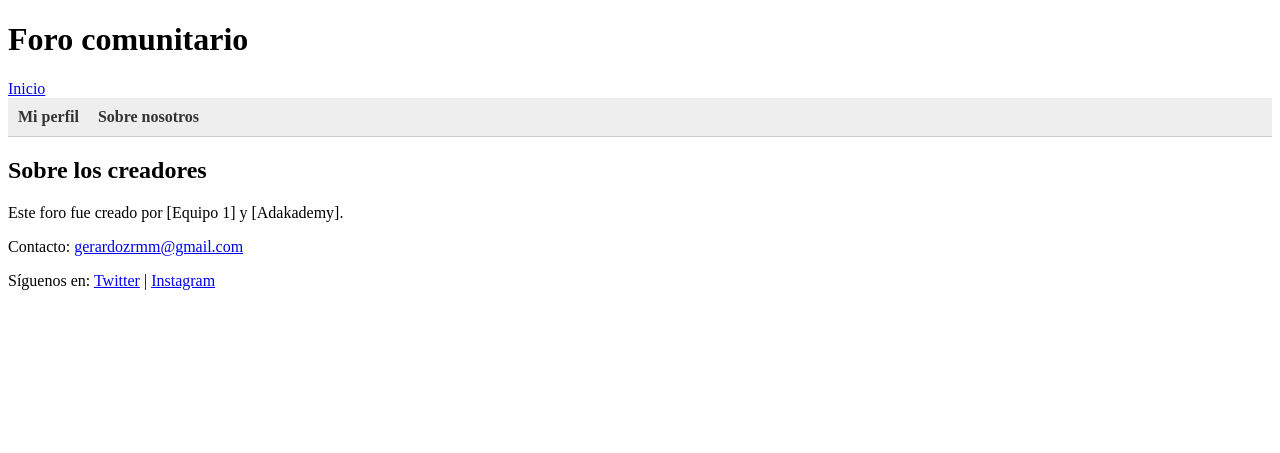
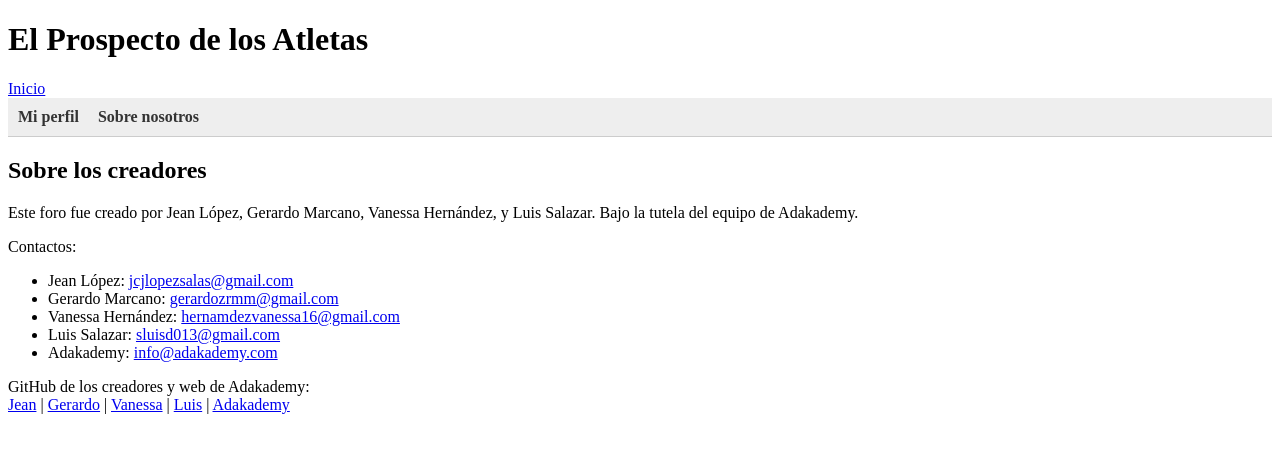
Before and after one commit to Jeanlopez935/foro_web, a Django app: template templates/about.html in a window 1280 px wide. Shown: the top 453 px of the page. Run offline with Django 5.2, Linux system fonts and the light colour scheme; the template is opened without the code that fills it, so the values that code supplies are empty.

Commit message:
about us y nombre del foro

```diff
--- a/templates/about.html
+++ b/templates/about.html
@@ -1,11 +1,21 @@
 {% extends 'base.html' %}
 {% block content %}
 <h2>Sobre los creadores</h2>
-<p>Este foro fue creado por [Equipo 1] y [Adakademy].</p>
-<p>Contacto: <a href="mailto:gerardozrmm@gmail.com">gerardozrmm@gmail.com</a></p>
+<p>Este foro fue creado por Jean López, Gerardo Marcano, Vanessa Hernández, y Luis Salazar. Bajo la tutela del equipo de Adakademy.</p>
+<p>Contactos:</p>
+<ul>
+    <li>Jean López: <a href="mailto:jcjlopezsalas@gmail.com">jcjlopezsalas@gmail.com</a></li>
+    <li>Gerardo Marcano: <a href="mailto:gerardozrmm@gmail.com">gerardozrmm@gmail.com</a></li>
+    <li>Vanessa Hernández: <a href="mailto:hernamdezvanessa16@gmail.com">hernamdezvanessa16@gmail.com</a></li>
+    <li>Luis Salazar: <a href="mailto:sluisd013@gmail.com">sluisd013@gmail.com</a></li>
+    <li>Adakademy: <a href="mailto:info@adakademy.com">info@adakademy.com</a></li>
+</ul>
 <p>
-    Síguenos en:
-    <a href="https://twitter.com/tucuenta" target="_blank">Twitter</a> |
-    <a href="https://instagram.com/tucuenta" target="_blank">Instagram</a>
+    GitHub de los creadores y web de Adakademy:<br>
+    <a href="https://github.com/Jeanlopez935" target="_blank">Jean</a> |
+    <a href="https://github.com/marcanorrm" target="_blank">Gerardo</a> |
+    <a href="https://github.com/vanessahernan" target="_blank">Vanessa</a> |
+    <a href="https://github.com/Luissalazar0313" target="_blank">Luis</a> |
+    <a href="https://adakademy.com/" target="_blank">Adakademy</a>
 </p>
 {% endblock %}
--- a/templates/base.html
+++ b/templates/base.html
@@ -7,7 +7,7 @@
 </head>
 <body>
     <header>
-        <h1>Foro comunitario</h1>
+        <h1>El Prospecto de los Atletas</h1>
         <nav>
             <a href="{% url 'post_list' %}">Inicio</a>
         </nav>
--- a/templates/post_list.html
+++ b/templates/post_list.html
@@ -1,8 +1,8 @@
 {% extends 'base.html' %}
 {% block content %}
-<h2>¡Bienvenido al Foro Comunitario!</h2>
+<h2>¡Bienvenido al Foro Comunitario "El Prospecto del Atleta"!</h2>
 <p>
-    Este foro es un espacio para compartir conocimientos, resolver dudas y debatir sobre temas relacionados con Django y desarrollo web.
+    Este foro es un espacio para compartir eventos, resolver dudas y debatir sobre temas relacionados con el mundo del deporte y la actividad física.
     Explora las categorías, participa en las discusiones y aprende junto a la comunidad.
 </p>
 <h2>Publicaciones recientes</h2>
```
